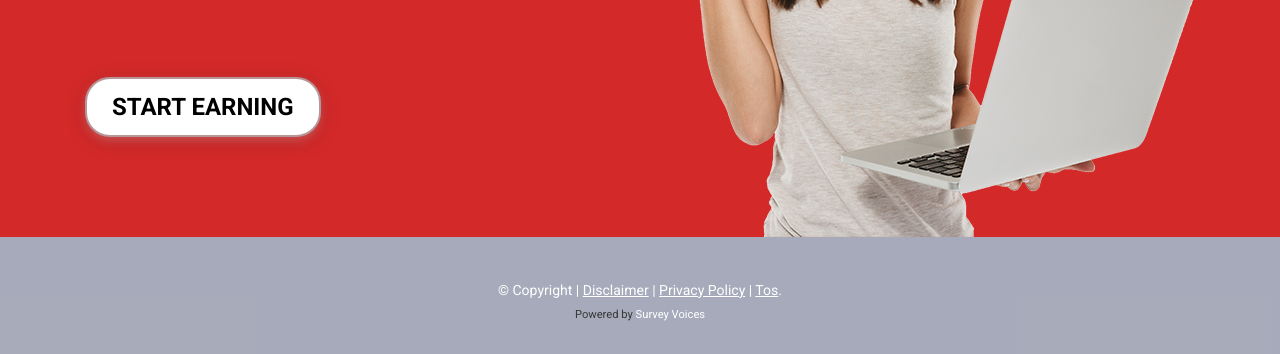
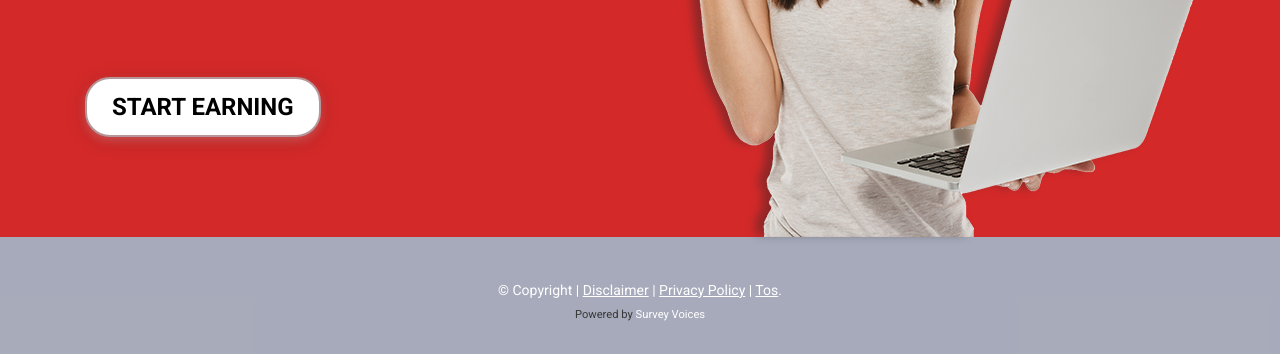
Before and after one commit to rdmness/MxLP-CJK, a plain HTML site: page index.html in a window 1280 px wide. Shown: the part 466-820 px from the top of the page. Drawn offline with nearby package versions, Linux system fonts and the light colour scheme.

Commit message:
Changes to be committed:

```diff
--- a/style.css
+++ b/style.css
@@ -90,6 +90,7 @@ div.module.parallax {
     margin: 0;
     position: absolute;
     transform: translate(50%, 10%);
+    filter: drop-shadow(-8px -2px 5px rgb(34, 34, 34, 0.4))
 }
 
 
```
